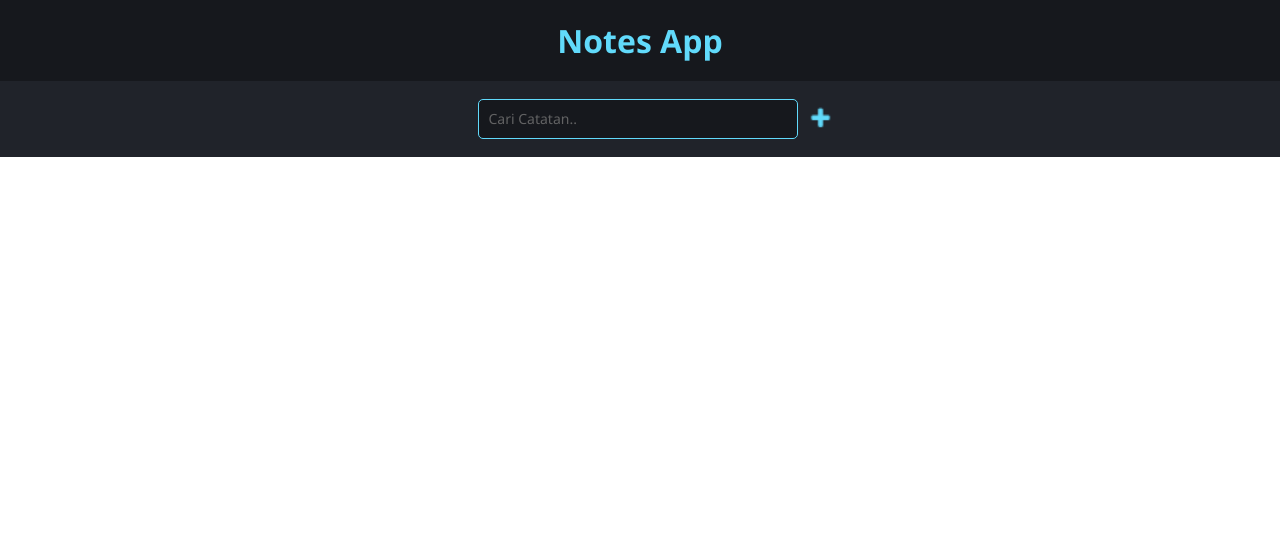
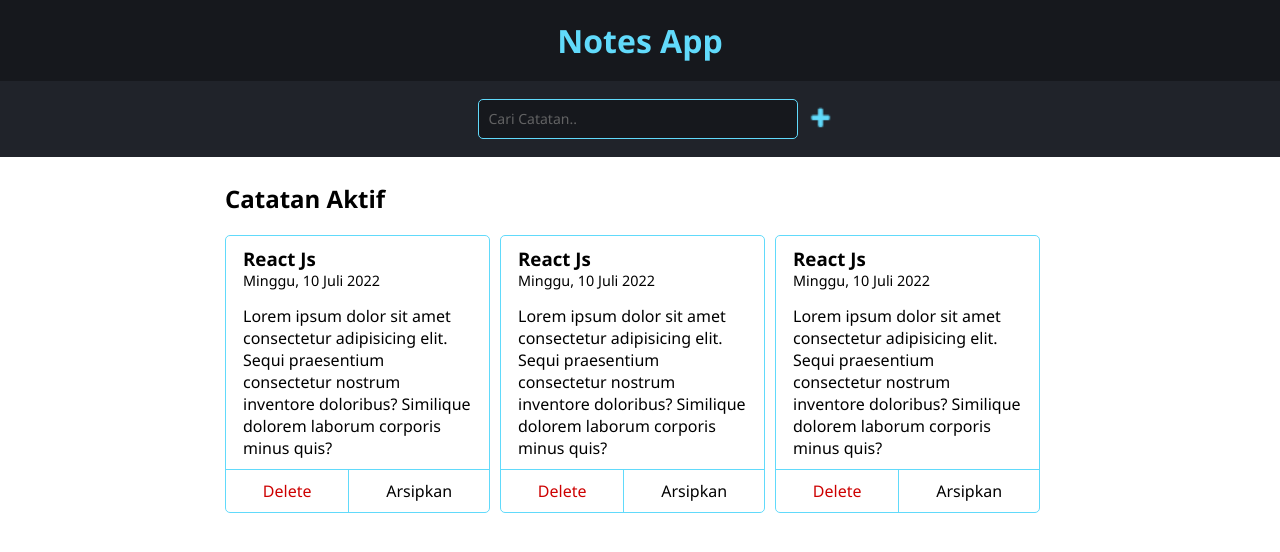
Before and after one commit to ryansuranjana/notes-app, a React (Create React App) app: page / in a window 1280 px wide. Shown: the top 552 px of the page. Built offline with nearby package versions, Linux system fonts and the light colour scheme; a web font is replaced by a local one.

Commit message:
Menambahkan component NotesAktif dan NotesListAktif

```diff
--- a/src/components/App.js
+++ b/src/components/App.js
@@ -1,6 +1,7 @@
 import React from 'react';
 import NotesSearch from './NotesSearch';
 import NotesInput from './NotesInput';
+import NotesListAktif from './NotesListAktif';
 
 class App extends React.Component {
   constructor(props) {
@@ -11,30 +12,40 @@ class App extends React.Component {
   }
 
   showFormEventHandler(event) {
-    const form = document.querySelector('.tambah-catatan');
+    const form = document.querySelector('.add-notes');
+    const notes = document.querySelector('.notes');
     if (form.classList.contains('animation-hidden-form')) {
       form.classList.remove('animation-hidden-form');
       form.classList.add('animation-show-form');
+      notes.classList.remove('animation-up-notes');
+      notes.classList.add('animation-down-notes');
     }
   }
 
   hiddenFormEventHandler(event) {
-    const form = document.querySelector('.tambah-catatan');
+    const form = document.querySelector('.add-notes');
+    const notes = document.querySelector('.notes');
     if (form.classList.contains('animation-show-form')) {
       form.classList.remove('animation-show-form');
       form.classList.add('animation-hidden-form');
+      notes.classList.remove('animation-down-notes');
+      notes.classList.add('animation-up-notes');
     }
   }
 
   render() {
     return (
       <>
-        <header>
+        <header className="title-apps">
           <h1>Notes App</h1>
         </header>
         <main>
           <NotesSearch showForm={this.showFormEventHandler} />
           <NotesInput hiddenForm={this.hiddenFormEventHandler} />
+          <section className="notes animation-up-notes">
+            <h2>Catatan Aktif</h2>
+            <NotesListAktif />
+          </section>
         </main>
       </>
     );
--- /dev/null
+++ b/src/components/NotesAktif.js
@@ -0,0 +1,19 @@
+import React from 'react';
+
+export default () => {
+  return (
+    <div className="card">
+      <article>
+        <header>
+          <h3>React Js</h3>
+          <p className="date-notes">Minggu, 10 Juli 2022</p>
+        </header>
+        <p className="description-notes">Lorem ipsum dolor sit amet consectetur adipisicing elit. Sequi praesentium consectetur nostrum inventore doloribus? Similique dolorem laborum corporis minus quis?</p>
+      </article>
+      <div className="action-notes">
+        <div className="btn-delete">Delete</div>
+        <div className="btn-move-notes">Arsipkan</div>
+      </div>
+    </div>
+  );
+};
--- a/src/components/NotesInput.js
+++ b/src/components/NotesInput.js
@@ -2,8 +2,8 @@ import React from 'react';
 
 export default ({ hiddenForm }) => {
   return (
-    <section className="tambah-catatan animation-hidden-form">
-      <div className="tambah-catatan-header">
+    <section className="add-notes animation-hidden-form">
+      <div className="add-notes-header">
         <h2>Buat Catatan</h2>
         <img src="/images/close.png" alt="Tombol close form" onClick={hiddenForm} />
       </div>
--- /dev/null
+++ b/src/components/NotesListAktif.js
@@ -0,0 +1,12 @@
+import React from 'react';
+import NotesAktif from './NotesAktif';
+
+export default () => {
+  return (
+    <div className="notes-list">
+      <NotesAktif />
+      <NotesAktif />
+      <NotesAktif />
+    </div>
+  );
+};
--- a/src/components/NotesSearch.js
+++ b/src/components/NotesSearch.js
@@ -4,7 +4,7 @@ export default ({ showForm }) => {
   return (
     <section className="search-input">
       <input type="text" placeholder="Cari Catatan.." />
-      <div className="button-tambah">
+      <div className="btn-add">
         <img src="/images/plus.png" alt="Tombol show form" onClick={showForm} />
       </div>
     </section>
--- a/src/styles/style.css
+++ b/src/styles/style.css
@@ -7,7 +7,7 @@
   font-family: 'Segoe UI', sans-serif;
 }
 
-header {
+.title-apps {
   position: relative;
   width: 100%;
   padding: 19px 0 19px 0;
@@ -34,14 +34,14 @@ header {
   color: white;
 }
 
-.search-input .button-tambah {
+.search-input .btn-add {
   display: inline;
   margin-left: 5px;
   position: relative;
   cursor: pointer;
 }
 
-.button-tambah img {
+.btn-add img {
   display: inline-block;
   width: 30px;
   position: absolute;
@@ -49,7 +49,7 @@ header {
   padding-left: 5px;
 }
 
-.tambah-catatan {
+.add-notes {
   position: absolute;
   width: 450px;
   padding-top: 10px;
@@ -60,22 +60,23 @@ header {
   margin: 0 auto;
 }
 
-.tambah-catatan-header {
+.add-notes-header {
   display: inline-flex;
   width: 100%;
 }
 
-.tambah-catatan-header img {
+.add-notes-header img {
   position: relative;
   width: 25px;
+  height: 40px;
   margin-left: auto;
   cursor: pointer;
 }
 
-.tambah-catatan form {
+.add-notes form {
   display: flex;
   flex-direction: column;
-  margin-top: 20px;
+  margin-top: 5px;
 }
 
 .animation-show-form {
@@ -129,6 +130,83 @@ textarea::placeholder {
   font-size: 14px;
 }
 
+.notes {
+  position: absolute;
+  left: 0;
+  right: 0;
+  margin: 0 auto;
+  z-index: -2;
+  width: 830px;
+  transition: all ease-out 0.2s;
+}
+
+.notes-list {
+  display: flex;
+  flex-wrap: wrap;
+  width: 100%;
+}
+
+section h2 {
+  margin-bottom: 20px;
+}
+
+.card {
+  width: 265px;
+  border: 1px solid #61dafb;
+  border-radius: 5px;
+  margin-bottom: 10px;
+  margin-right: 10px;
+}
+
+.card article {
+  margin: 10px 17px;
+}
+
+.card header {
+  margin-bottom: 15px;
+}
+
+article .date-notes {
+  font-weight: lighter;
+  font-size: 0.9em;
+}
+
+.animation-up-notes {
+  animation-name: up-notes;
+  animation-duration: 0.2s;
+  animation-fill-mode: forwards;
+}
+
+.animation-down-notes {
+  animation-name: down-notes;
+  animation-duration: 0.2s;
+  animation-fill-mode: forwards;
+}
+
+.action-notes {
+  display: flex;
+  text-align: center;
+  cursor: pointer;
+  border-width: 1px;
+  border-top-style: solid;
+  border-top-color: #61dafb;
+}
+
+.btn-delete {
+  flex-grow: 1;
+  padding: 10px;
+  color: #cd0000;
+  cursor: pointer;
+  border-width: 1px;
+  border-right-style: solid;
+  border-right-color: #61dafb;
+}
+
+.btn-move-notes {
+  flex-grow: 1;
+  padding: 10px;
+}
+
 @keyframes show-form {
   from {
     margin-top: -355px;
@@ -143,6 +221,24 @@ textarea::placeholder {
     margin-top: 0;
   }
   to {
-    margin-top: -355px;
+    margin-top: -367px;
   }
 }
+
+@keyframes up-notes {
+  from {
+    margin-top: 400px;
+  }
+  to {
+    margin-top: 25px;
+  }
+}
+
+@keyframes down-notes {
+  form {
+    margin-top: 0;
+  }
+  to {
+    margin-top: 400px;
+  }
+}
```
